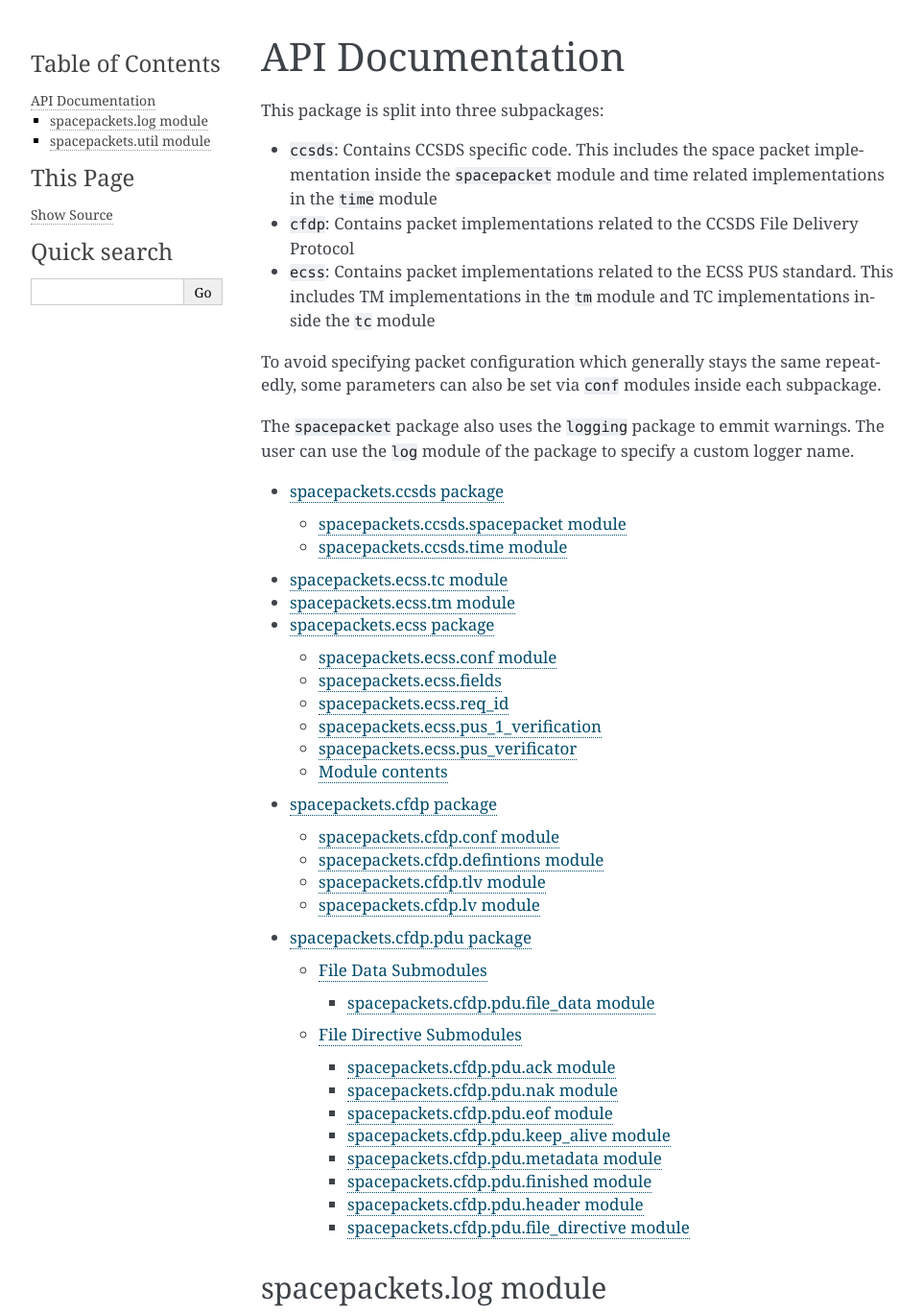
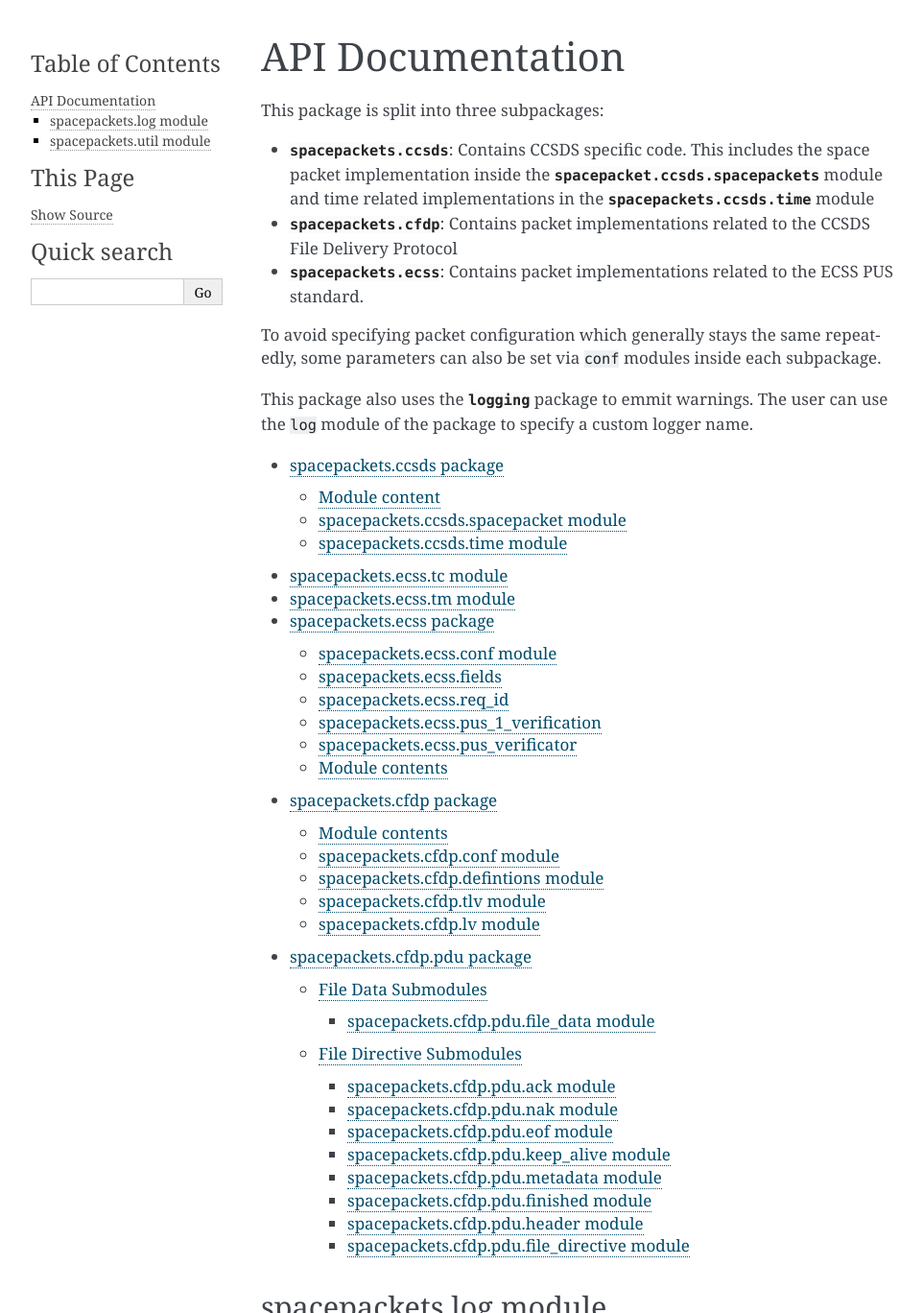
Before and after one commit to us-irs/spacepackets-py, a Sphinx documentation site: the page built from docs/api.rst, in a window 1280 px wide, cut to the strip 0-1368 px from the top of the page. Shown: the whole strip at 96% size, without its empty margins (148-1110 px from the left). Built offline with Sphinx 7.4.7, drawn with Linux system fonts in a browser that asks for light colours.

Commit message:
more doc improvements

```diff
--- a/docs/api.rst
+++ b/docs/api.rst
@@ -3,17 +3,17 @@ API Documentation
 
 This package is split into three subpackages:
 
-- ``ccsds``: Contains CCSDS specific code. This includes the space packet implementation
-  inside the ``spacepacket`` module and time related implementations in the ``time`` module
+- :py:mod:`spacepackets.ccsds`: Contains CCSDS specific code. This includes the space packet
+  implementation inside the :py:mod:`spacepacket.ccsds.spacepackets` module and time related
+  implementations in the :py:mod:`spacepackets.ccsds.time` module
 
-- ``cfdp``: Contains packet implementations related to the CCSDS File Delivery Protocol
-- ``ecss``: Contains packet implementations related to the ECSS PUS standard. This includes
-  TM implementations in the ``tm`` module and TC implementations inside the ``tc`` module
+- :py:mod:`spacepackets.cfdp`: Contains packet implementations related to the CCSDS File Delivery Protocol
+- :py:mod:`spacepackets.ecss`: Contains packet implementations related to the ECSS PUS standard.
 
 To avoid specifying packet configuration which generally stays the same repeatedly, some parameters
 can also be set via ``conf`` modules inside each subpackage.
 
-The ``spacepacket`` package also uses the ``logging`` package to emmit warnings. The user
+This package also uses the :py:mod:`logging` package to emmit warnings. The user
 can use the ``log`` module of the package to specify a custom logger name.
 
 .. toctree::
--- a/docs/api/ecss_tc.rst
+++ b/docs/api/ecss_tc.rst
@@ -1,8 +1,5 @@
 spacepackets.ecss.tc module
 -------------------------------------
-
-This module contains import PUS TM packet classes, most notable the
-:py:class:`spacepackets.ecss.tc.PusTelecommand` class.
 
 .. automodule:: spacepackets.ecss.tc
    :members:
--- a/docs/api/ecss_tm.rst
+++ b/docs/api/ecss_tm.rst
@@ -1,8 +1,5 @@
 spacepackets.ecss.tm module
 -------------------------------------
-
-This module contains import PUS TM packet classes, most notable the
-:py:class:`spacepackets.ecss.tm.PusTelemetry` class.
 
 .. automodule:: spacepackets.ecss.tm
    :members:
--- a/docs/index.rst
+++ b/docs/index.rst
@@ -20,7 +20,7 @@ Currently, this includes the following components:
 
 It also contains various helper modules
 
-- :py:class:`spacepackets.ecss.pus_verificator.PusVerificator` module to track the verification of sent telecommands
+- :py:class:`spacepackets.ecss.pus_verificator.PusVerificator` class to track the verification of sent telecommands
 - PTC and PFC definitions for ECSS packets inside the :py:mod:`spacepackets.ecss.fields` module
 
 Other pages (online)
```
Also changed, not shown: docs/api/ccsds.rst (+8 -0 lines), docs/api/cfdp.rst (+8 -0 lines), 4 other files.
